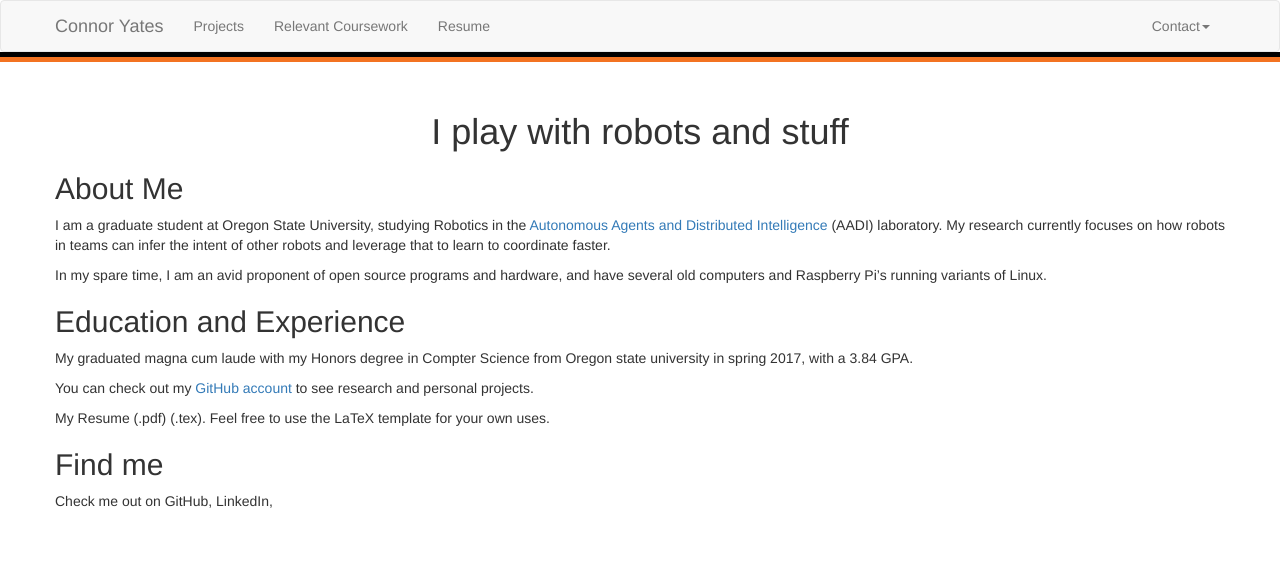
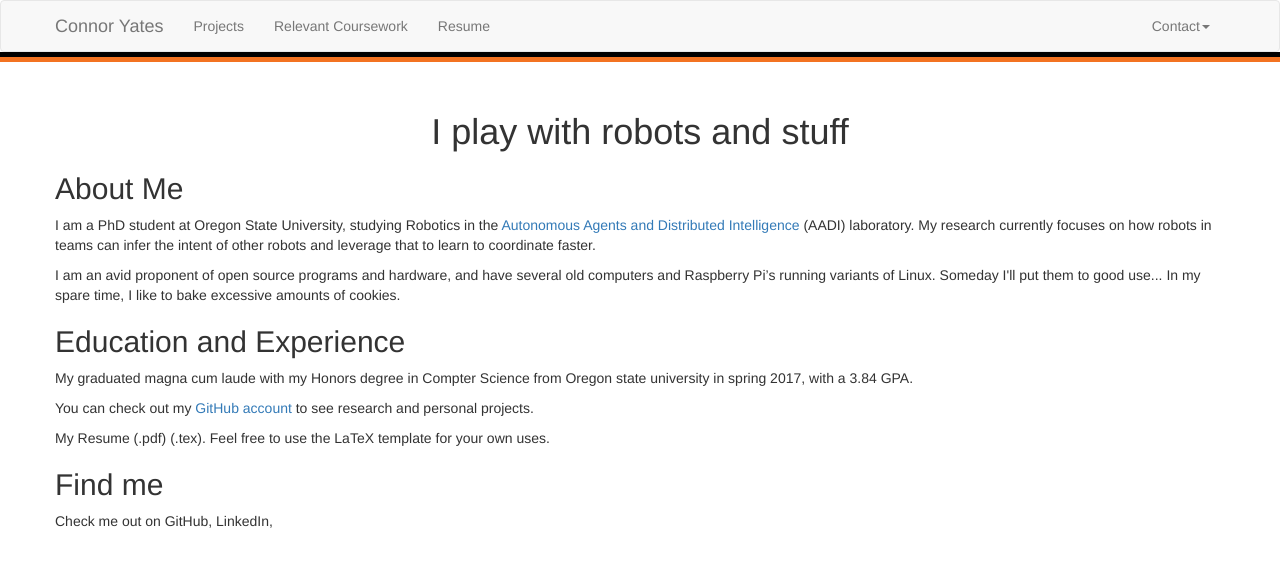
Before and after one commit to curbsy/ResumeWebsite, a plain HTML site: page index.html in a window 1280 px wide. Drawn offline with Linux system fonts and the light colour scheme.

Commit message:
Add more personal information

```diff
--- a/index.html
+++ b/index.html
@@ -68,9 +68,9 @@
 			<h1> I play with robots and stuff </h1>
 			</center>
 			<h2> About Me </h2>
-			<p>I am a graduate student at Oregon State University, studying Robotics in the <a href="https://research.engr.oregonstate.edu/aadi">Autonomous Agents and Distributed Intelligence</a> (AADI) laboratory. My research currently focuses on how robots in teams can infer the intent of other robots and leverage that to learn to coordinate faster.</p>
+			<p>I am a PhD student at Oregon State University, studying Robotics in the <a href="https://research.engr.oregonstate.edu/aadi">Autonomous Agents and Distributed Intelligence</a> (AADI) laboratory. My research currently focuses on how robots in teams can infer the intent of other robots and leverage that to learn to coordinate faster.</p>
 
-			<p>In my spare time, I am an avid proponent of open source programs and hardware, and have several old computers and Raspberry Pi’s running variants of Linux.</p>
+			<p>I am an avid proponent of open source programs and hardware, and have several old computers and Raspberry Pi’s running variants of Linux. Someday I'll put them to good use... In my spare time, I like to bake excessive amounts of cookies.</p>
 
 			<h2> Education and Experience</h2>
 			<p>My graduated magna cum laude with my Honors degree in Compter Science from Oregon state university in spring 2017, with a 3.84 GPA.</p>
```
